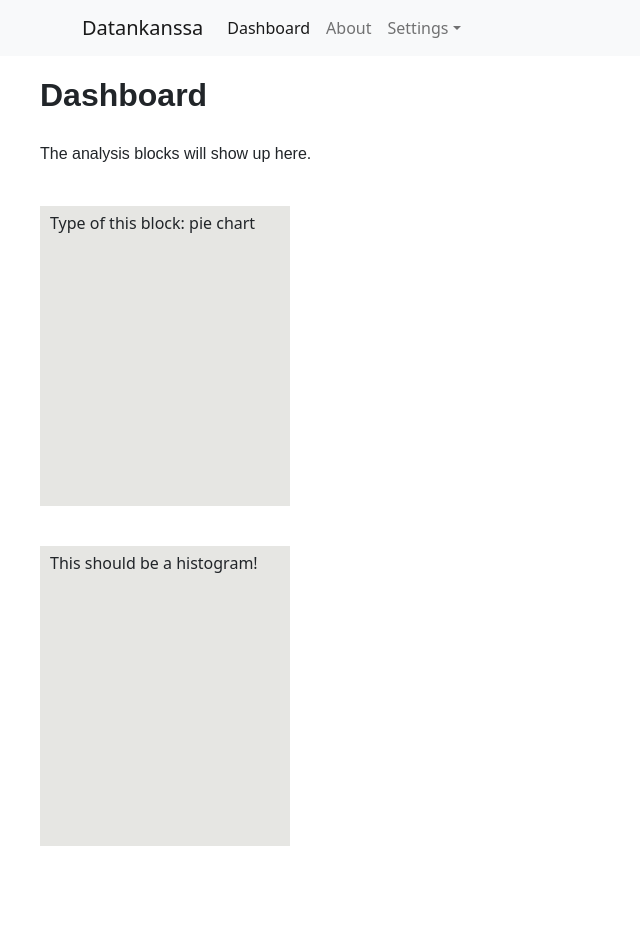
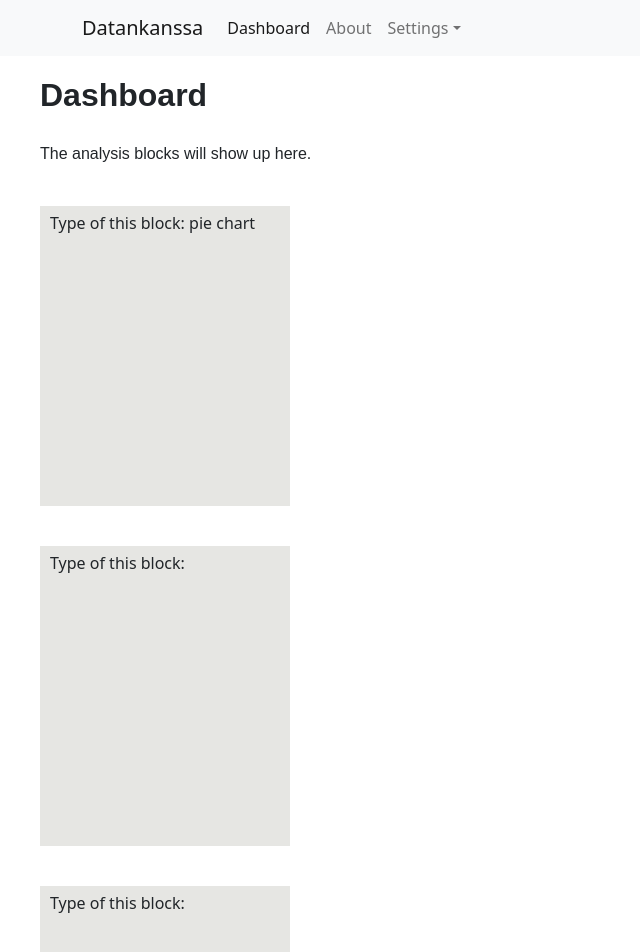
Before and after one commit to henrituol/datankanssa, a React (Create React App) app in the folder client/: page / in a window 1280 px wide. Shown: the top 952 px of the page, without its empty margins (0-640 px from the left). Before the commit the page ends 886 px from the top, so only its background shows below. Built offline with nearby package versions, Linux system fonts and the light colour scheme.

Commit message:
Updated histogram demo

```diff
--- a/client/src/components/Histogram.js
+++ b/client/src/components/Histogram.js
@@ -1,10 +1,12 @@
 // Props could be the data we want to visualize.
 
 const Histogram = (props) => {
-
+    console.log(props)
     return (
         <div>
-
+            <p>
+                {props.data}
+            </p>
         </div>
     )
 }
--- a/client/src/views/Dashboard.js
+++ b/client/src/views/Dashboard.js
@@ -18,15 +18,25 @@ const Dashboard = () => {
 
     // AnalysisBlock sends a value in props to AnalysisBlock.js
     // whereupon props value is placed on {props.visualizationType}
+    // Then again, is Dashboard even the right component to give this values?
 
     // I'd like to try to pass multiple props to AnalysisBlock.
     // How was it done?
+    const analysisElement = {
+        type: "text",
+        props: {
+            visualizationType: "histogram",
+            data: "cool values"
+        }
+    }
+
     return(
         <div className =  "mainAnalysis">
             <h2 style = {headingStyle} >Dashboard</h2>
             <p style = {paragraphStyle} >The analysis blocks will show up here.</p>
             <AnalysisBlock visualizationType = "pie chart" />
-            <AnalysisBlock visualizationType = "histogram" />
+            <AnalysisBlock data = "klaatu" />
+            <AnalysisBlock />
         </div>
 
     )
```
